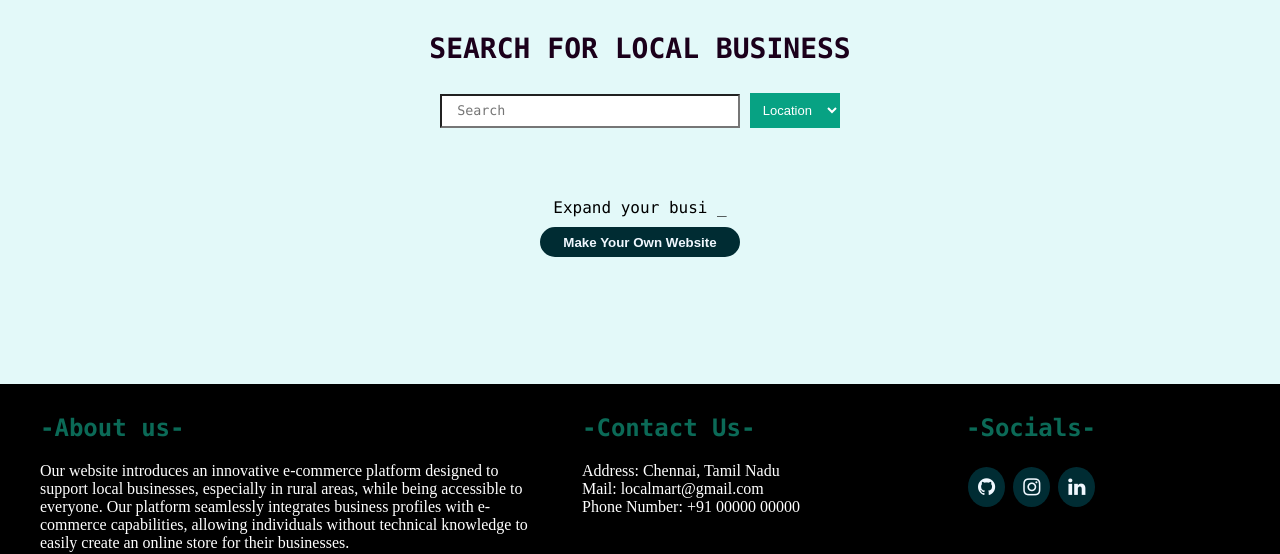
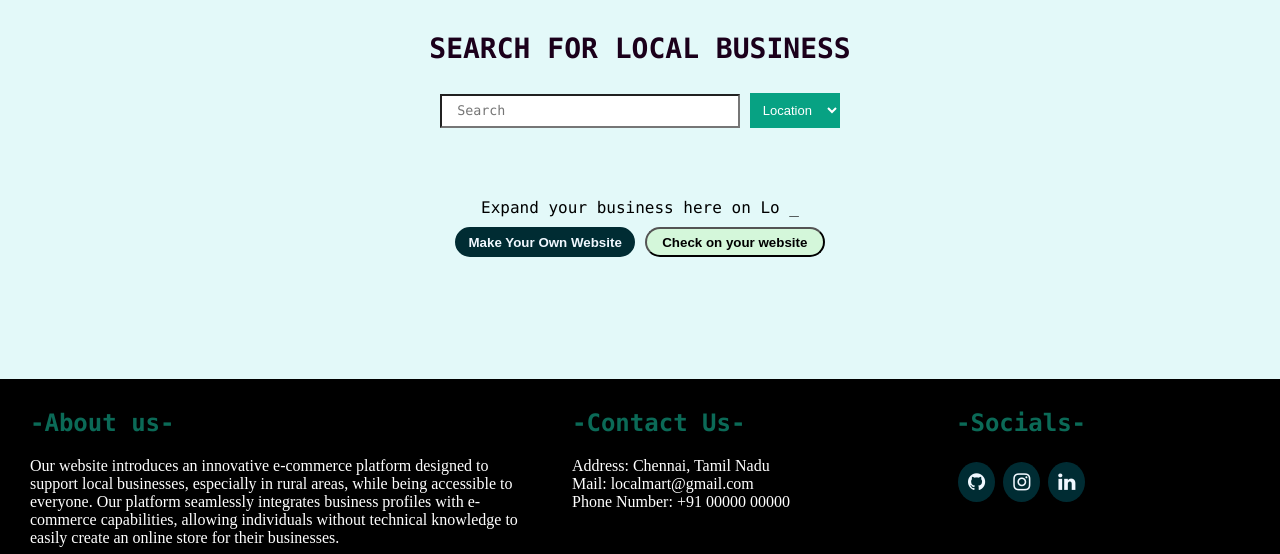
Before and after one commit to Mithun28/LocalMart, a PHP site: page /home.html in a window 1280 px wide. Shown: the part 246-800 px from the top of the page. Run offline with PHP 8.4, Linux system fonts and the light colour scheme.

Commit message:
add button

```diff
--- a/home.css
+++ b/home.css
@@ -35,7 +35,7 @@ a.link:hover{
 }
 
 nav ul li:hover{
-  color:#07a283;
+  color:#4a7766;
 }
 
 li{
@@ -58,7 +58,7 @@ a{
   text-decoration: none ;
 }
 
-a:visited{
+li a:visited{
   color: aliceblue;
 }
 
@@ -162,7 +162,8 @@ img{
   width: 40%;
   padding: 10px;
   height: 170px;
-  margin-left: 30px;
+  margin-left: 20px;
+  margin-bottom: 5px;
 }
 
 .column2 {
@@ -196,24 +197,49 @@ img{
 
 }
 
-.button {
+.button1{
   background-color: #002c33;
   color: white;
   font-weight: bold;
   height: 30px;
-  width: 200px;
+  width: 180px;
   border: 2px solid #002c33;
   border-radius: 15px;
   position: relative;
   top: 10px;
 }
-.button a:hover{
+.button1 a:hover{
   color:#000000;
 }
-.button:hover {
+.button1:hover{
   color: #000000;
-  background-color: #c8e851;
-  border: 2px solid #c8e851;
+  background-color: #4a7766;
+  border: 2px solid #4a7766;
+}
+
+.button2{
+  background-color: #d4f7da;
+  text-decoration: none;
+  color: black;
+  font-weight: bold;
+  height: 30px;
+  width: 180px;
+  border-radius: 15px;
+  position: relative;
+  top: 10px;
+}
+
+.button2 a{
+  color: black;
+}
+
+.button2 a:hover{
+  color:#ffffff;
+}
+
+.button2:hover{
+  color: #ffffff;
+  background-color: #002c33;
 }
 
 .fa {
--- a/home.html
+++ b/home.html
@@ -37,7 +37,8 @@
         <div id="console" class="console-underscore">_</div>
         </div>
 
-        <button class="button"><a href="Portfolios/templates.html">Make Your Own Website</a> </button>
+        <button class="button1"><a href="Portfolios/templates.html">Make Your Own Website</a> </button>
+        <button class="button2"><a href="Portfolios/templates.html">Check on your website</a> </button>
     </div>
 
     <div class="footer">
--- a/home.js
+++ b/home.js
@@ -35,4 +35,4 @@ function consoleText(word, id, color) {
     setInterval(blinkCursor, 150);
 }
 
-consoleText('Expand your business!', 'text', 'black');
+consoleText('Expand your business here on LocalMart!', 'text', 'black');
```
